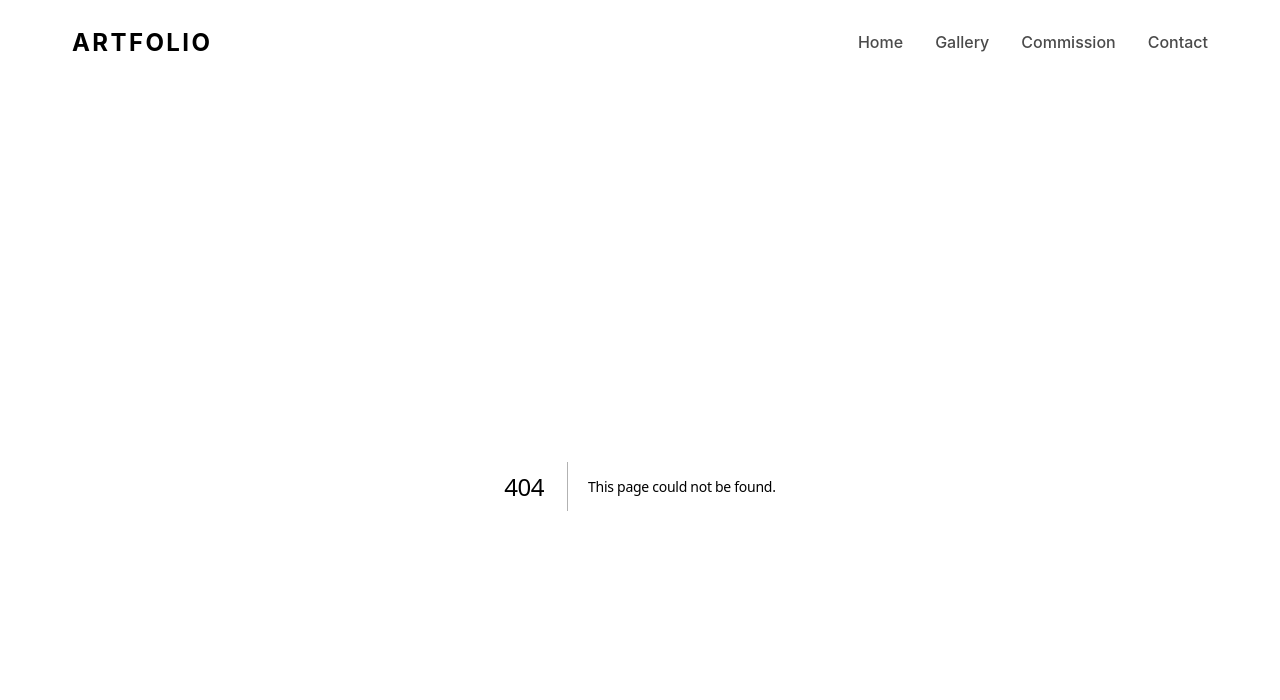
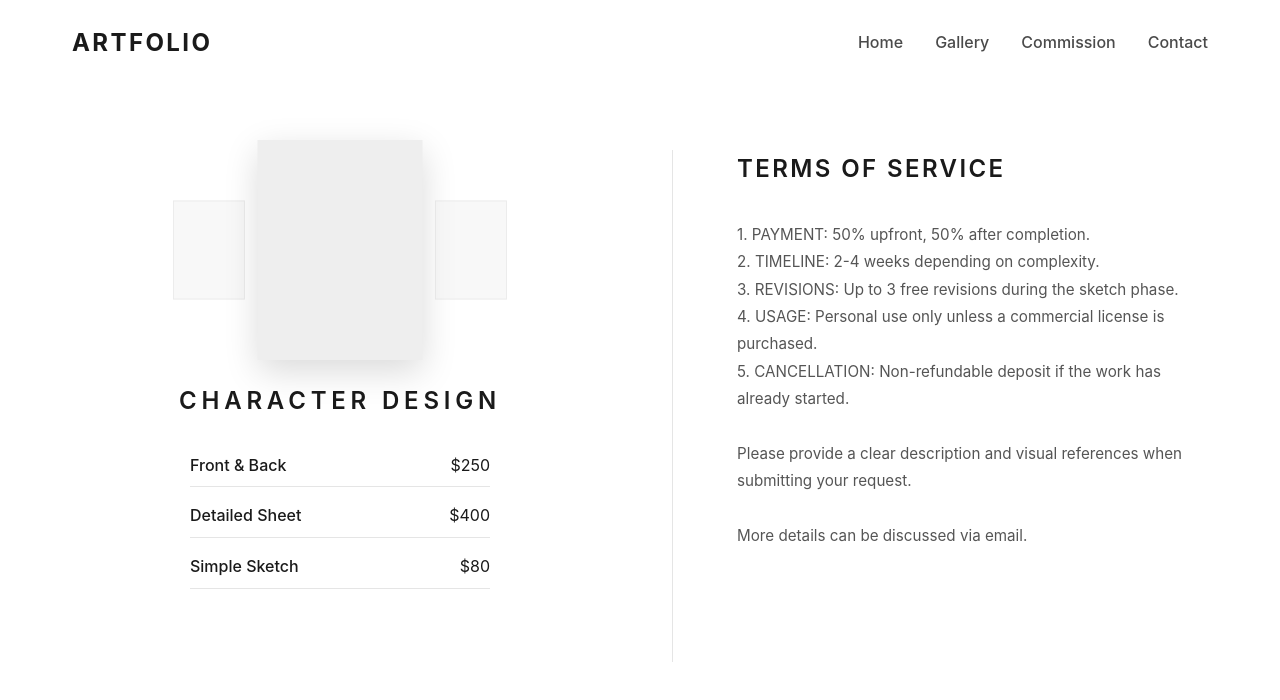
Before and after one commit to necesario0/Artfolio, a Next.js app: page /commission in a window 1280 px wide. Before the commit this address had no page. Shown: the top 700 px of the page. Built offline with nearby package versions, Linux system fonts and the light colour scheme.

Commit message:
Implement interactive Commission page based on wireframe

```diff
--- /dev/null
+++ b/src/app/commission/page.module.css
@@ -0,0 +1,116 @@
+.container {
+  max-width: 1200px;
+  margin: 0 auto;
+  padding: 4rem 2rem;
+  display: grid;
+  grid-template-columns: 1fr 1fr;
+  gap: 4rem;
+  min-height: 80vh;
+}
+
+/* Left Side: Interactive Carousel & Prices */
+.leftSide {
+  display: flex;
+  flex-direction: column;
+  align-items: center;
+}
+
+.carousel {
+  display: flex;
+  align-items: center;
+  justify-content: center;
+  gap: 1rem;
+  margin-bottom: 2rem;
+  width: 100%;
+  position: relative;
+}
+
+.box {
+  background: #eee;
+  border: 1px solid #ccc;
+  cursor: pointer;
+  transition: all 0.4s ease-in-out;
+  position: relative;
+  overflow: hidden;
+}
+
+.sideBox {
+  width: 80px;
+  height: 110px;
+  opacity: 0.4;
+  transform: scale(0.9);
+}
+
+.centerBox {
+  width: 150px;
+  height: 200px;
+  opacity: 1;
+  transform: scale(1.1);
+  box-shadow: 0 10px 30px rgba(0, 0, 0, 0.15);
+  border: 2px solid var(--foreground);
+}
+
+.typeLabel {
+  font-family: var(--font-serif);
+  font-size: 1.5rem;
+  text-transform: uppercase;
+  letter-spacing: 0.2em;
+  margin-bottom: 2rem;
+  text-align: center;
+}
+
+.priceList {
+  width: 100%;
+  max-width: 300px;
+}
+
+.priceItem {
+  display: flex;
+  justify-content: space-between;
+  margin-bottom: 1rem;
+  border-bottom: 1px solid rgba(0, 0, 0, 0.1);
+  padding-bottom: 0.5rem;
+}
+
+.priceLabel {
+  font-weight: 500;
+}
+
+.priceValue {
+  color: var(--accent);
+}
+
+/* Right Side: Terms of Service */
+.rightSide {
+  border-left: 1px solid rgba(0, 0, 0, 0.1);
+  padding-left: 4rem;
+}
+
+.tosTitle {
+  font-family: var(--font-serif);
+  font-size: 1.5rem;
+  margin-bottom: 2rem;
+  text-transform: uppercase;
+  letter-spacing: 0.1em;
+}
+
+.tosText {
+  white-space: pre-wrap;
+  line-height: 1.8;
+  color: #555;
+  font-size: 0.95rem;
+}
+
+@media (max-width: 968px) {
+  .container {
+    grid-template-columns: 1fr;
+    gap: 4rem;
+  }
+
+  .rightSide {
+    border-left: none;
+    padding-left: 0;
+    border-top: 1px solid rgba(0, 0, 0, 0.1);
+    padding-top: 4rem;
+  }
+}
--- /dev/null
+++ b/src/app/commission/page.tsx
@@ -0,0 +1,122 @@
+'use client';
+
+import { useState } from 'react';
+import styles from './page.module.css';
+
+interface Pricing {
+  label: string;
+  value: string;
+}
+
+interface CommissionType {
+  id: number;
+  name: string;
+  prices: Pricing[];
+}
+
+const COMMISSION_DATA: CommissionType[] = [
+  {
+    id: 0,
+    name: 'Illustrations',
+    prices: [
+      { label: 'Full Body', value: '$150' },
+      { label: 'Half Body', value: '$100' },
+      { label: 'Headshot', value: '$60' },
+    ],
+  },
+  {
+    id: 1,
+    name: 'Character Design',
+    prices: [
+      { label: 'Front & Back', value: '$250' },
+      { label: 'Detailed Sheet', value: '$400' },
+      { label: 'Simple Sketch', value: '$80' },
+    ],
+  },
+  {
+    id: 2,
+    name: 'Backgrounds',
+    prices: [
+      { label: 'Complex Scene', value: '$300' },
+      { label: 'Simple/Flat', value: '$120' },
+      { label: 'Concept Art', value: '$200' },
+    ],
+  },
+  {
+    id: 3,
+    name: 'Sketches',
+    prices: [
+      { label: 'Clean Lineart', value: '$50' },
+      { label: 'Rough Sketch', value: '$30' },
+      { label: 'Pencil Study', value: '$40' },
+    ],
+  },
+];
+
+export default function CommissionPage() {
+  const [activeIndex, setActiveIndex] = useState(1); // Start with the second item
+
+  const nextItem = () => setActiveIndex((prev) => (prev + 1) % COMMISSION_DATA.length);
+  const prevItem = () => setActiveIndex((prev) => (prev - 1 + COMMISSION_DATA.length) % COMMISSION_DATA.length);
+
+  const currentType = COMMISSION_DATA[activeIndex];
+  const leftType = COMMISSION_DATA[(activeIndex - 1 + COMMISSION_DATA.length) % COMMISSION_DATA.length];
+  const rightType = COMMISSION_DATA[(activeIndex + 1) % COMMISSION_DATA.length];
+
+  return (
+    <div className={styles.container}>
+      {/* LEFT SIDE: Interactive Slider */}
+      <div className={styles.leftSide}>
+        <div className={styles.carousel}>
+          {/* Left Box (Fade) */}
+          <div
+            className={`${styles.box} ${styles.sideBox}`}
+            onClick={prevItem}
+          >
+            {/* Image placeholder or label */}
+          </div>
+
+          {/* Center Box (Focus) */}
+          <div className={`${styles.box} ${styles.centerBox}`}>
+            {/* Image placeholder for currentType */}
+          </div>
+
+          {/* Right Box (Fade) */}
+          <div
+            className={`${styles.box} ${styles.sideBox}`}
+            onClick={nextItem}
+          >
+            {/* Image placeholder */}
+          </div>
+        </div>
+
+        <h2 className={styles.typeLabel}>{currentType.name}</h2>
+
+        <div className={styles.priceList}>
+          {currentType.prices.map((item, index) => (
+            <div key={index} className={styles.priceItem}>
+              <span className={styles.priceLabel}>{item.label}</span>
+              <span className={styles.priceValue}>{item.value}</span>
+            </div>
+          ))}
+        </div>
+      </div>
+
+      {/* RIGHT SIDE: Terms of Service */}
+      <div className={styles.rightSide}>
+        <h2 className={styles.tosTitle}>Terms of Service</h2>
+        <div className={styles.tosText}>
+          {`1. PAYMENT: 50% upfront, 50% after completion.
+2. TIMELINE: 2-4 weeks depending on complexity.
+3. REVISIONS: Up to 3 free revisions during the sketch phase.
+4. USAGE: Personal use only unless a commercial license is purchased.
+5. CANCELLATION: Non-refundable deposit if the work has already started.
+
+Please provide a clear description and visual references when submitting your request.
+
+More details can be discussed via email.`}
+        </div>
+      </div>
+    </div>
+  );
+}
```
Also changed, not shown: reference/jilliane.png (added).
